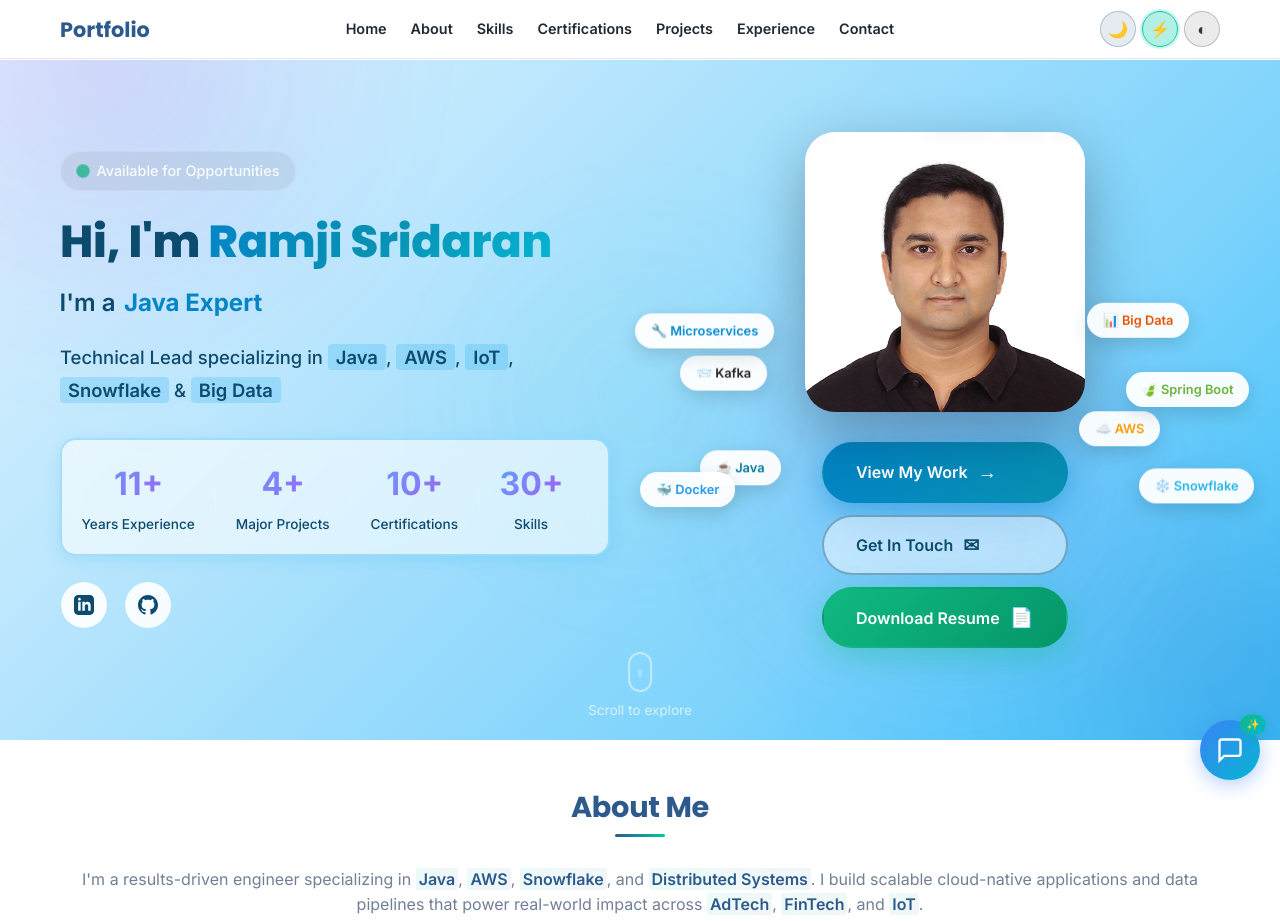
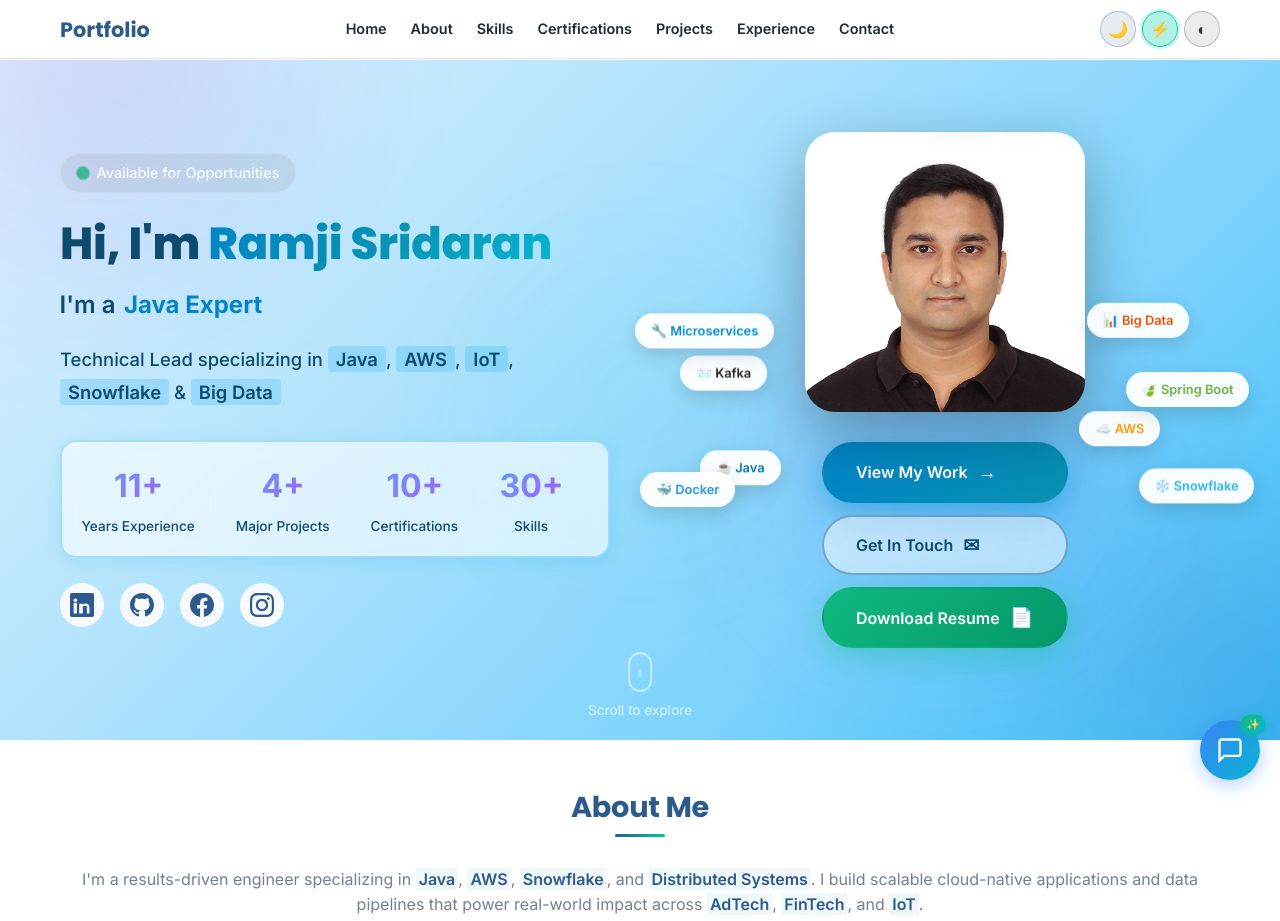
Before and after one commit to ramji-sridaran/ramji-sridaran.github.io, a plain HTML site: page index.html in a window 1280 px wide. Shown: the top 921 px of the page. Drawn offline with Linux system fonts and the light colour scheme; animation ran at ten frames a second.

Commit message:
Updated svg and links in hero section

```diff
--- a/index.html
+++ b/index.html
@@ -171,16 +171,27 @@
                 </div>
 
                 <div class="hero-social-links">
-                    <a href="https://www.linkedin.com/in/ramji-sridaran/" target="_blank" rel="noopener" class="social-icon" aria-label="LinkedIn">
-                        <svg viewBox="0 0 24 24" width="20" height="20" fill="currentColor">
-                            <path d="M19 0h-14c-2.761 0-5 2.239-5 5v14c0 2.761 2.239 5 5 5h14c2.762 0 5-2.239 5-5v-14c0-2.761-2.238-5-5-5zm-11 19h-3v-11h3v11zm-1.5-12.268c-.966 0-1.75-.79-1.75-1.764s.784-1.764 1.75-1.764 1.75.79 1.75 1.764-.783 1.764-1.75 1.764zm13.5 12.268h-3v-5.604c0-3.368-4-3.113-4 0v5.604h-3v-11h3v1.765c1.396-2.586 7-2.777 7 2.476v6.759z"/>
+                    <a href="https://www.linkedin.com/in/ramji-sridaran/" class="social-link" title="LinkedIn" target="_blank" rel="noopener noreferrer">
+                        <svg width="24" height="24" viewBox="0 0 24 24" fill="currentColor">
+                            <path d="M20.447 20.452h-3.554v-5.569c0-1.328-.475-2.236-1.986-2.236-1.081 0-1.722.731-2.004 1.438-.103.249-.129.597-.129.946v5.421h-3.554s.05-8.797 0-9.714h3.554v1.377c.43-.664 1.202-1.61 2.923-1.61 2.136 0 3.736 1.393 3.736 4.388v5.559zM5.337 8.855c-1.144 0-1.915-.758-1.915-1.706 0-.968.771-1.71 1.954-1.71 1.182 0 1.915.742 1.94 1.71 0 .948-.758 1.706-1.979 1.706zm1.581 11.597H3.635V9.738h3.283v10.714zM22.225 0H1.771C.792 0 0 .774 0 1.729v20.542C0 23.227.792 24 1.771 24h20.451C23.2 24 24 23.227 24 22.271V1.729C24 .774 23.2 0 22.225 0z"/>
                         </svg>
                     </a>
-                    <a href="https://github.com/ramjisridaran" target="_blank" rel="noopener" class="social-icon" aria-label="GitHub">
-                        <svg viewBox="0 0 24 24" width="20" height="20" fill="currentColor">
+                    <a href="https://github.com/ramji-sridaran" class="social-link" title="GitHub" target="_blank" rel="noopener noreferrer">
+                        <svg width="24" height="24" viewBox="0 0 24 24" fill="currentColor">
                             <path d="M12 0c-6.626 0-12 5.373-12 12 0 5.302 3.438 9.8 8.207 11.387.599.111.793-.261.793-.577v-2.234c-3.338.726-4.033-1.416-4.033-1.416-.546-1.387-1.333-1.756-1.333-1.756-1.089-.745.083-.729.083-.729 1.205.084 1.839 1.237 1.839 1.237 1.07 1.834 2.807 1.304 3.492.997.107-.775.418-1.305.762-1.604-2.665-.305-5.467-1.334-5.467-5.931 0-1.311.469-2.381 1.236-3.221-.124-.303-.535-1.524.117-3.176 0 0 1.008-.322 3.301 1.23.957-.266 1.983-.399 3.003-.404 1.02.005 2.047.138 3.006.404 2.291-1.552 3.297-1.23 3.297-1.23.653 1.653.242 2.874.118 3.176.77.84 1.235 1.911 1.235 3.221 0 4.609-2.807 5.624-5.479 5.921.43.372.823 1.102.823 2.222v3.293c0 .319.192.694.801.576 4.765-1.589 8.199-6.086 8.199-11.386 0-6.627-5.373-12-12-12z"/>
                         </svg>
                     </a>
+                    <a href="https://www.facebook.com/ramjisridaran" class="social-link" title="Facebook" target="_blank" rel="noopener noreferrer">
+                        <svg width="24" height="24" viewBox="0 0 24 24" fill="currentColor">
+                            <path d="M24 12.073c0-6.627-5.373-12-12-12s-12 5.373-12 12c0 5.99 4.388 10.954 10.125 11.854v-8.385H7.078v-3.47h3.047V9.43c0-3.007 1.792-4.669 4.533-4.669 1.312 0 2.686.235 2.686.235v2.953H15.83c-1.491 0-1.956.925-1.956 1.874v2.25h3.328l-.532 3.47h-2.796v8.385C19.612 23.027 24 18.062 24 12.073z"/>
+                        </svg>
+                    </a>
+                    <a href="https://www.instagram.com/ramji.bhargavi/" class="social-link" title="Instagram" target="_blank" rel="noopener noreferrer">
+                        <svg width="24" height="24" viewBox="0 0 24 24" fill="currentColor">
+                            <path d="M12 2.163c3.204 0 3.584.012 4.85.07 3.252.148 4.771 1.691 4.919 4.919.058 1.265.069 1.645.069 4.849 0 3.205-.012 3.584-.069 4.849-.149 3.225-1.664 4.771-4.919 4.919-1.266.058-1.645.07-4.85.07-3.204 0-3.584-.012-4.849-.07-3.26-.149-4.771-1.699-4.919-4.92-.058-1.265-.07-1.644-.07-4.849 0-3.204.013-3.583.07-4.849.149-3.227 1.664-4.771 4.919-4.919 1.266-.057 1.645-.069 4.849-.069zm0-2.163c-3.259 0-3.667.014-4.947.072-4.358.2-6.78 2.618-6.98 6.98-.059 1.281-.073 1.689-.073 4.948 0 3.259.014 3.668.072 4.948.2 4.358 2.618 6.78 6.98 6.98 1.281.058 1.689.072 4.948.072 3.259 0 3.668-.014 4.948-.072 4.354-.2 6.782-2.618 6.979-6.98.059-1.28.073-1.689.073-4.948 0-3.259-.014-3.667-.072-4.947-.196-4.354-2.617-6.78-6.979-6.98-1.281-.059-1.69-.073-4.949-.073zm0 5.838c-3.403 0-6.162 2.759-6.162 6.162s2.759 6.163 6.162 6.163 6.162-2.759 6.162-6.163c0-3.403-2.759-6.162-6.162-6.162zm0 10.162c-2.209 0-4-1.79-4-4 0-2.209 1.791-4 4-4s4 1.791 4 4c0 2.21-1.791 4-4 4zm6.406-11.845c-.796 0-1.441.645-1.441 1.44s.645 1.44 1.441 1.44c.795 0 1.439-.645 1.439-1.44s-.644-1.44-1.439-1.44z"/>
+                        </svg>
+                    </a>
+
                 </div>
             </div>
         </div>
```
Also changed, not shown: Resources/Databridge.svg.
